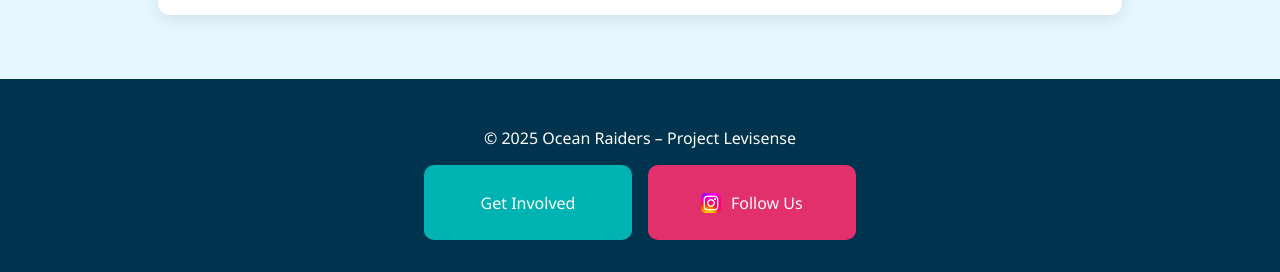
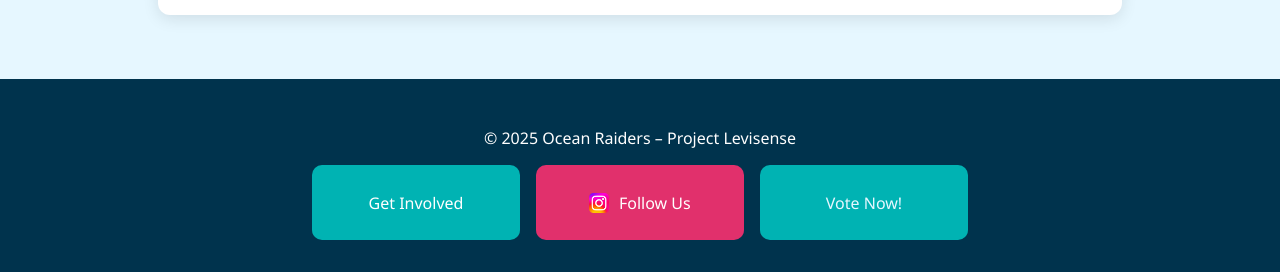
Before and after one commit to V-Trix/Ocean-Raiders, a plain HTML site: page index.html in a window 1280 px wide. Shown: the part 2307-2579 px from the top of the page. Drawn offline with Linux system fonts and the light colour scheme.

Commit message:
Add files via upload

```diff
--- a/index.html
+++ b/index.html
@@ -143,11 +143,12 @@
     <a href="#" class="footer-button get-involved">Get Involved</a>
     <a href="https://www.instagram.com/ocean.raiders.official/" target="_blank" class="footer-button insta-button">
       <img src="insta.webp" alt="Instagram" class="insta-icon" />
-      Follow Us
+      Follow Us</a>
+    <a href = "https://app.viralsweep.com/contest/full/72f707-210721?framed=1#g2496008/" target = "_blank" class = "footer-button vote-button">
+      Vote Now!
     </a>
   </div>
 </footer>
-
   <script src="script.js"></script>
 </body>
 </html>
--- a/style.css
+++ b/style.css
@@ -90,3 +90,12 @@ footer {
   width: 20px;
   height: 20px;
 }
+
+.vote-button {
+    color:#e6f7ff;
+  background-color:#00b3b3;
+}
+
+.vote-button:hover{
+  background-color: #009999;
+}
```
